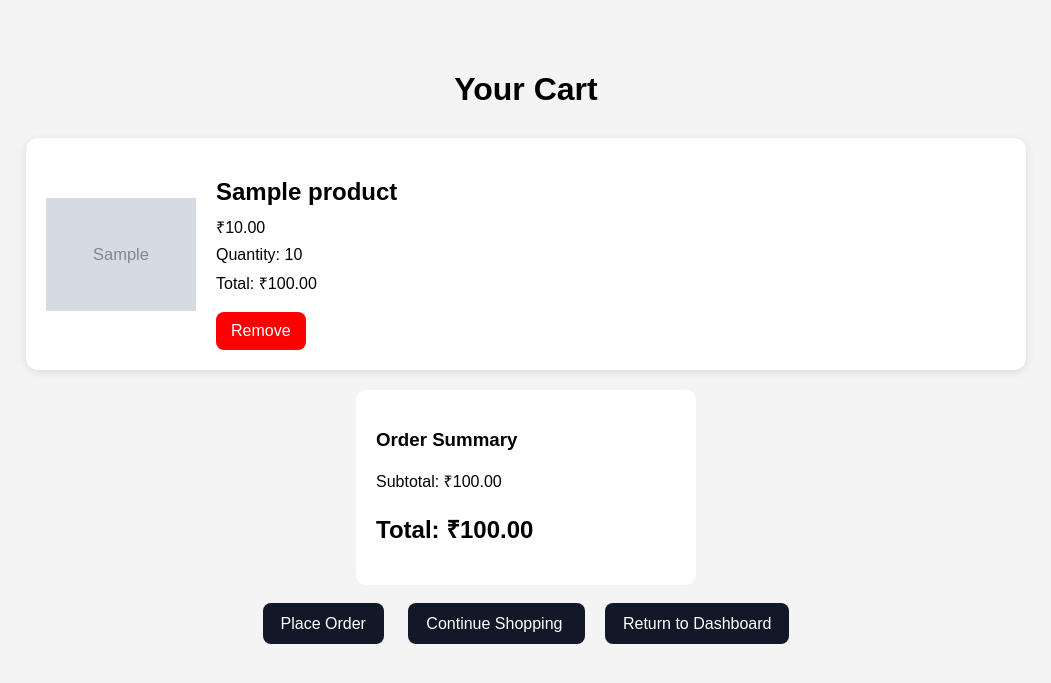
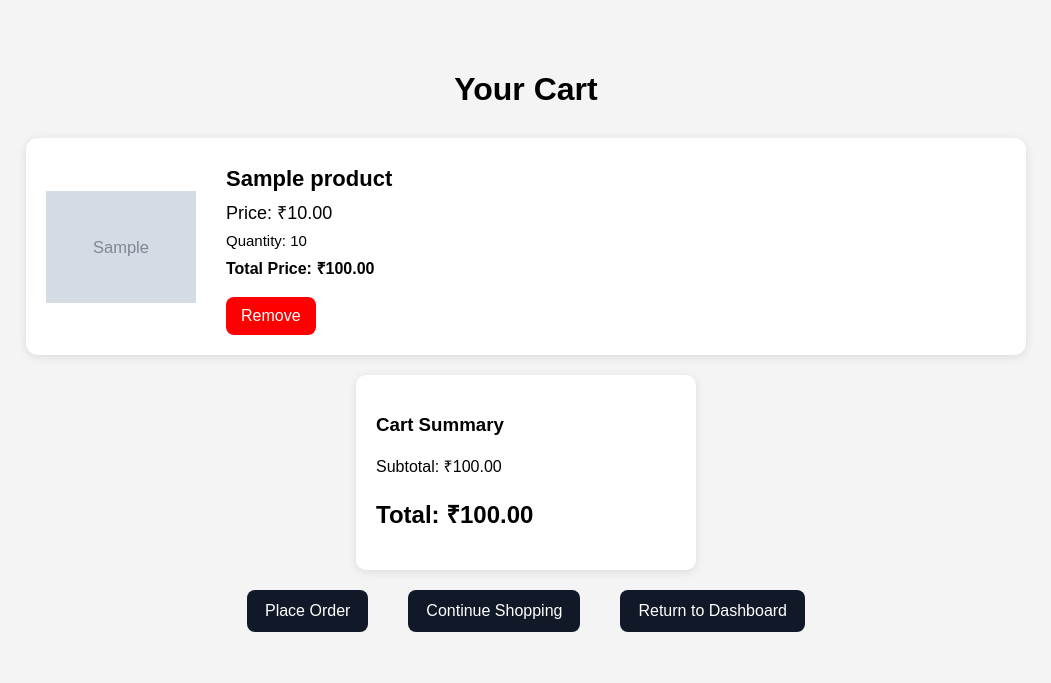
Before and after one commit to codeverse-amol/CommerceCore, a Django app: page /carts/cart/ in a window 1280 px wide. Shown: the part 60-743 px from the top of the page, without its empty margins (114-1165 px from the left). Run offline with Django 5.2, Linux system fonts and the light colour scheme; a user stored in the database is signed in; tables that the repository leaves empty hold one stand-in row (values such as "Sample post"); grey boxes marked "Sample" are stand-in pictures.

Commit message:
feat: enhance product pages and optimize cart experience

```diff
--- a/apps/products/urls.py
+++ b/apps/products/urls.py
@@ -9,4 +9,5 @@ urlpatterns = [
     path('listProducts/', views.list_products, name='list_products'),
     path('addCategory/', views.add_category, name='add_category'),
     path('addTag/', views.add_tags, name='add_tag'),
+    path('<int:id>/', views.product_detail, name='product_detail'),
 ]
--- a/static/css/cart.css
+++ b/static/css/cart.css
@@ -17,16 +17,21 @@ h1{
 .cart-item{
     display: flex;
     align-items: center;
-    gap: 20px;
+    gap: 30px;
 
     background: white;
     padding: 20px;
     margin-bottom: 20px;
-
+    transition: 0.3s ease;
     border-radius: 12px;
 
     box-shadow: 0 2px 10px rgba(0,0,0,0.1);
 }
+
+.cart-item:hover{
+    transform: translateY(-3px);
+}
+
 
 .cart-image{
     width: 150px;
@@ -59,6 +64,10 @@ h1{
 .cart-links{
     text-align: center;
     margin-top: 30px;
+    display: flex;
+    justify-content: center;
+    gap: 20px;
+    margin-top: 20px;
 }
 
 .cart-links a{
@@ -80,4 +89,27 @@ h1{
     padding: 20px;
     background: white;
     border-radius: 10px;
+    align-items: center;
+    box-shadow: 0 2px 10px rgba(0,0,0,0.1);
 }
+
+.item-total{
+    font-weight: bold;
+    margin-top: 10px;
+}
+
+
+.product-name{
+    font-weight: bold;
+    font-size: 22px;
+}
+
+.product-price{
+
+    font-size: 18px;
+}
+
+.quantity{
+
+    font-size: 15px;
+}
--- a/templates/carts/cart.html
+++ b/templates/carts/cart.html
@@ -28,14 +28,20 @@
 
             <div class="cart-info">
 
-                <h2>{{ item.product.name }}</h2>
+                <p class="product-name">
+                    {{ item.product.name }}
+                </p>
 
-                <p>₹{{ item.product.price }}</p>
+                <p class="product-price">
+                    Price: ₹{{ item.product.price }}
+                </p>
 
-                <p>Quantity: {{ item.quantity }}</p>
+                <p class="quantity">
+                    Quantity: {{ item.quantity }}
+                </p>
 
-                <p class="total-price">
-                    Total: ₹{{ item.total_price }}
+                <p class="item-total">
+                    Total Price: ₹{{ item.total_price }}
                 </p>
 
                 <a href="{% url 'remove_cart_item' item.id %}">
@@ -47,7 +53,7 @@
         {% endfor %}
         <div class="cart-summary">
 
-            <h3>Order Summary</h3>
+            <h3>Cart Summary</h3>
 
             <p>
                 Subtotal: ₹{{ subtotal }}
--- a/templates/products/listProducts.html
+++ b/templates/products/listProducts.html
@@ -34,7 +34,9 @@
 
             <div class="product-info">
 
-                <h2>{{ p.name }}</h2>
+                <a href="{% url 'product_detail' p.id %}">
+                    <h2>{{ p.name }}</h2>
+                </a>
 
                 <p class="category">
                     {{ p.category.name }}
```
Also changed, not shown: apps/products/views.py (+13 -0 lines), templates/products/product_detail.html (added, +33 -0 lines).
